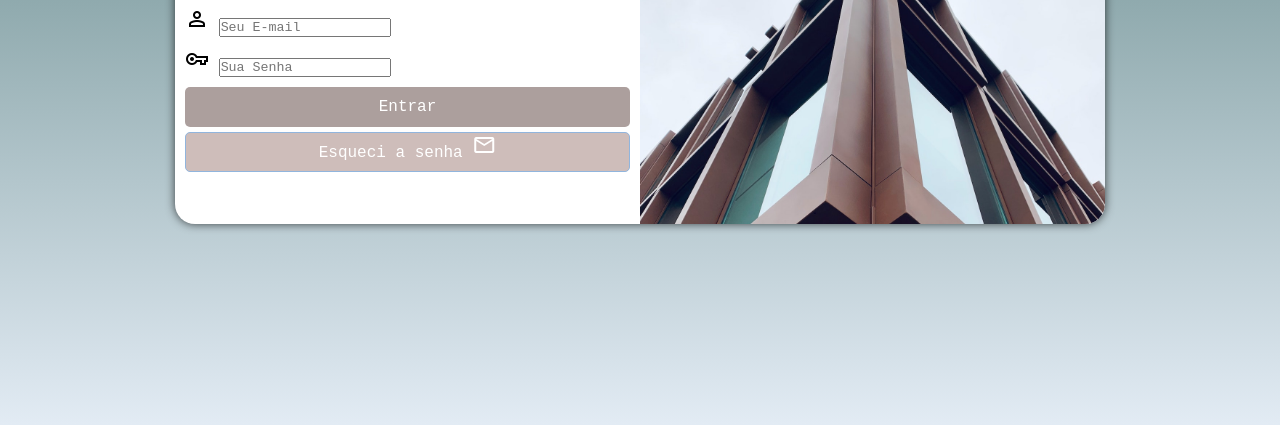
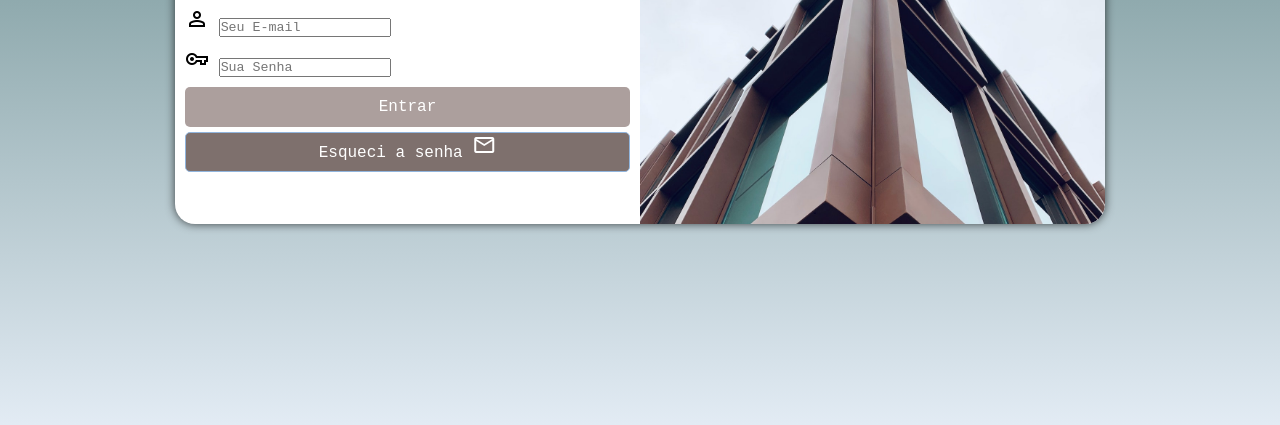
Before and after one commit to Anderson-Campos/projeto-login, a plain HTML site: page index.html in a window 1280 px wide. Shown: the part 351-776 px from the top of the page. Drawn offline with nearby package versions, Linux system fonts and the light colour scheme.

Commit message:
atualização

```diff
--- a/estilos/style.css
+++ b/estilos/style.css
@@ -94,7 +94,7 @@ form > a.botao {
     width: 100%;
     height: 40px;
     margin: 5px 0px;
-    background-color: #c0aaa6c4;
+    background-color: #7e706d;
     border: 1px solid #91b5dd;
     border-radius: 5px;
     text-decoration: none;
```
